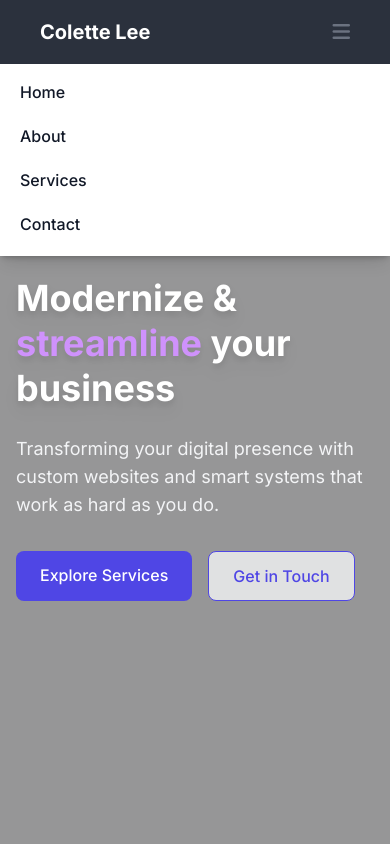
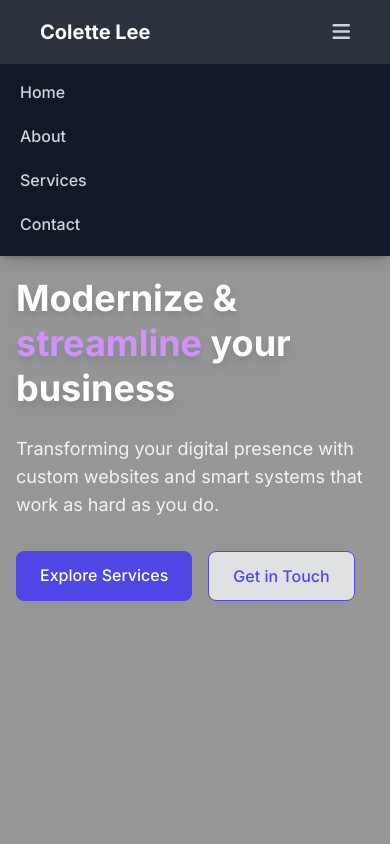
Before and after one commit to colette-lee-2/colette-lee-2.github.io, a plain HTML site: page index.html in a window 390 px wide. Both pictures are taken after a click on the button 341 px from the left and 32 px from the top of the page. Shown: the top 844 px of the page. Drawn offline with nearby package versions, Linux system fonts and the light colour scheme.

Commit message:
mobile menu
changed colors for mobile menu

```diff
--- a/index.html
+++ b/index.html
@@ -42,7 +42,7 @@
                     <a href="#contact" class="text-gray-300 hover:text-indigo-600 px-3 py-2 text-sm font-medium transition-all">Contact</a>
                 </div>
                 <div class="md:hidden flex items-center">
-                    <button id="mobile-menu-button" class="text-gray-500 hover:text-gray-900 focus:outline-none">
+                    <button id="mobile-menu-button" class="text-gray-300 hover:text-white focus:outline-none">
                         <i class="fas fa-bars text-xl"></i>
                     </button>
                 </div>
@@ -50,12 +50,12 @@
         </div>
 
         <!-- Mobile menu -->
-        <div id="mobile-menu" class="hidden md:hidden bg-white shadow-lg">
+        <div id="mobile-menu" class="hidden md:hidden bg-gray-900 shadow-lg">
             <div class="px-2 pt-2 pb-3 space-y-1 sm:px-3">
-                <a href="#home" class="block px-3 py-2 text-base font-medium text-gray-900 hover:text-indigo-600 hover:bg-gray-50">Home</a>
-                <a href="#about" class="block px-3 py-2 text-base font-medium text-gray-900 hover:text-indigo-600 hover:bg-gray-50">About</a>
-                <a href="#services" class="block px-3 py-2 text-base font-medium text-gray-900 hover:text-indigo-600 hover:bg-gray-50">Services</a>
-                <a href="#contact" class="block px-3 py-2 text-base font-medium text-gray-900 hover:text-indigo-600 hover:bg-gray-50">Contact</a>
+                <a href="#home" class="block px-3 py-2 text-base font-medium text-gray-300 hover:text-accent hover:bg-gray-700">Home</a>
+                <a href="#about" class="block px-3 py-2 text-base font-medium text-gray-300 hover:text-accent hover:bg-gray-700">About</a>
+                <a href="#services" class="block px-3 py-2 text-base font-medium text-gray-300 hover:text-accent hover:bg-gray-700">Services</a>
+                <a href="#contact" class="block px-3 py-2 text-base font-medium text-gray-300 hover:text-accent hover:bg-gray-700">Contact</a>
             </div>
         </div>
     </nav>
```
